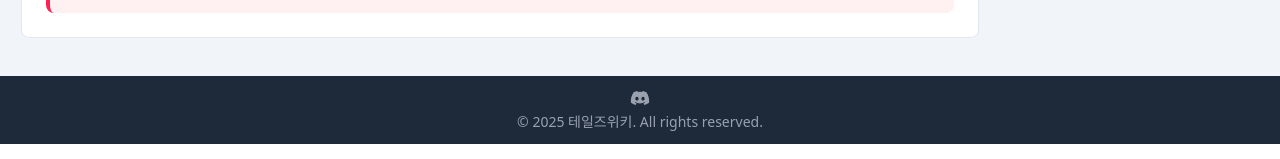
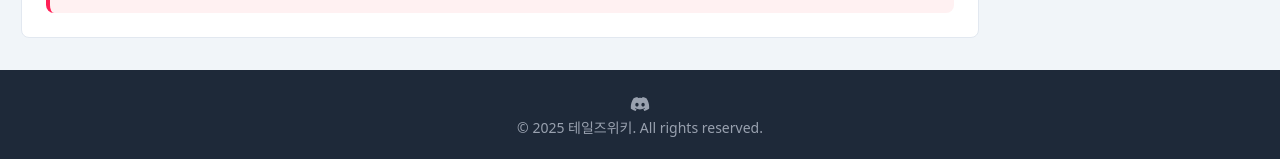
Before and after one commit to tales-wiki/frontend, a React (Vite) app: page / in a window 1280 px wide. Shown: the part 656-815 px from the top of the page. Built offline with nearby package versions, Linux system fonts and the light colour scheme; no server answers.

Commit message:
style: Footer 위아래 패딩 추가

```diff
--- a/src/components/Footer.tsx
+++ b/src/components/Footer.tsx
@@ -5,10 +5,10 @@ const Footer = () => {
 
   return (
     <footer className="bg-gray-800 text-white">
-      <div className="container mx-auto px-4 py-3">
+      <div className="container mx-auto px-4 py-6">
         <div className="flex flex-col items-center space-y-1">
           <a
-            href="https://discord.gg/your-discord"
+            href="https://discord.gg/tBPFYTha"
             target="_blank"
             rel="noopener noreferrer"
             className="text-gray-400 hover:text-white text-xl"
```
